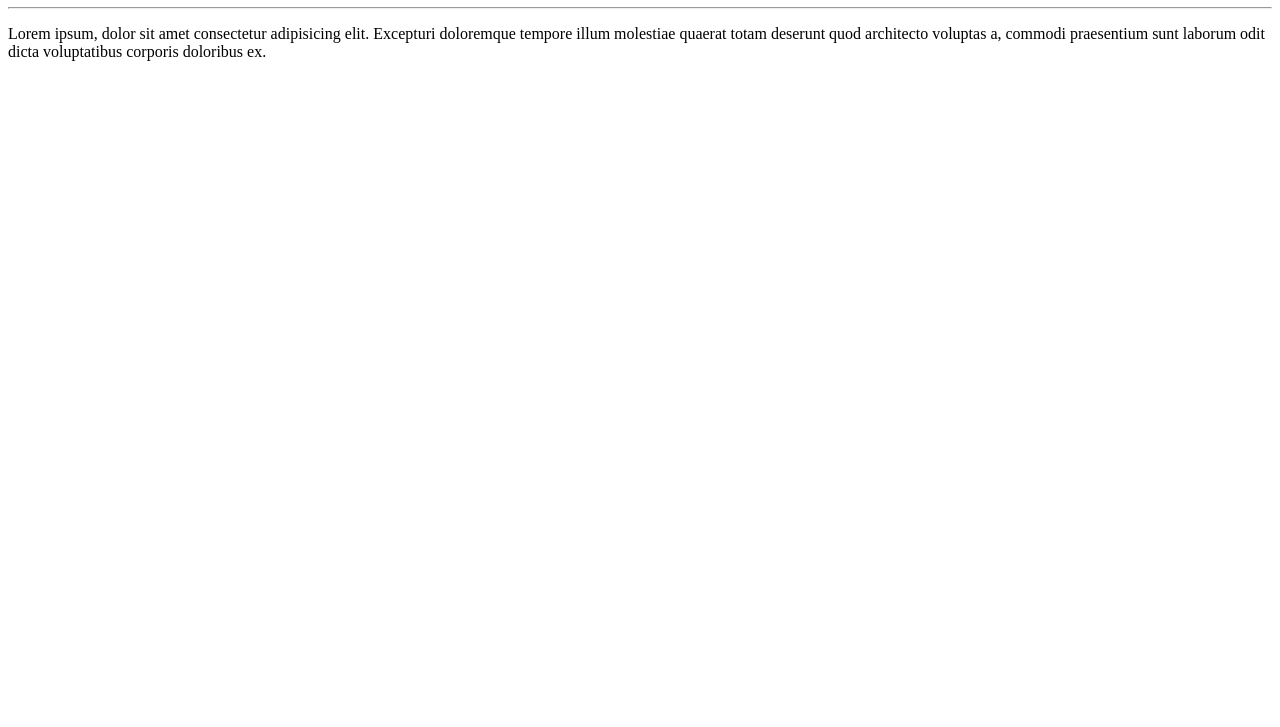
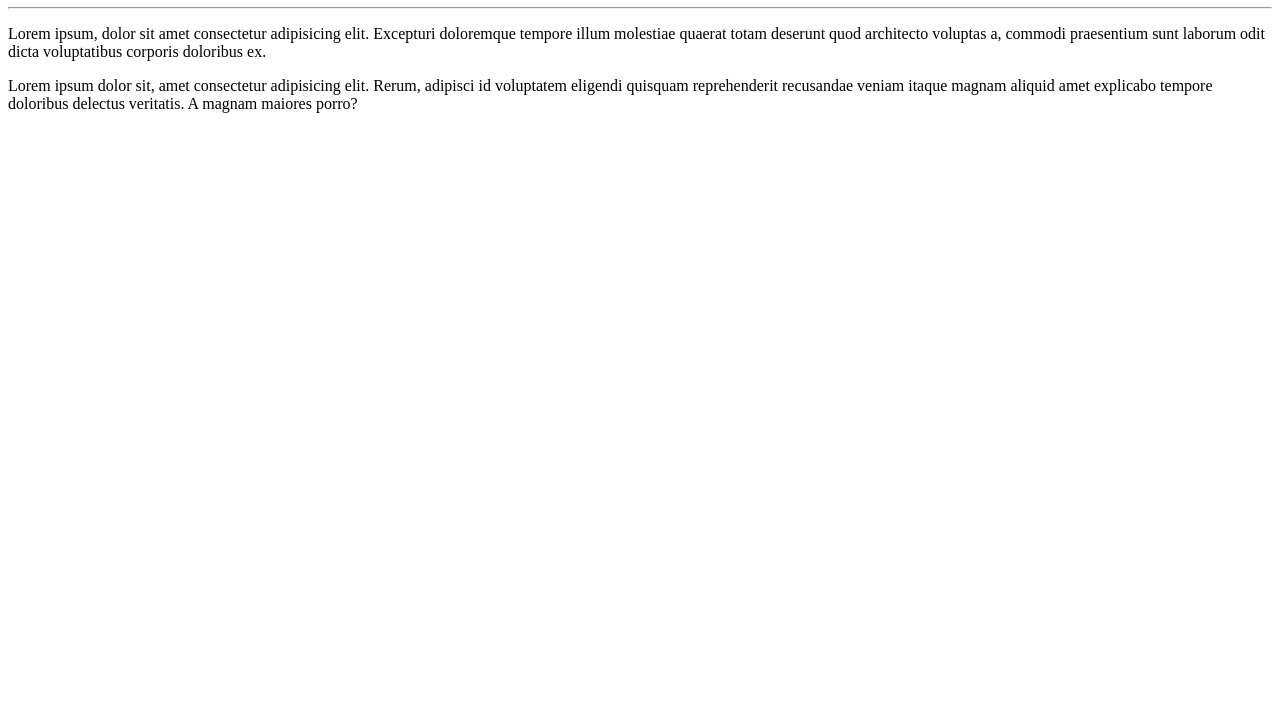
Before and after one commit to Natxn/p1, a plain HTML site: page site-exemplo/index.html in a window 1280 px wide. Shown: the part 73-800 px from the top of the page. Drawn offline with Linux system fonts and the light colour scheme.

Commit message:
add um paragrafo

```diff
--- a/site-exemplo/index.html
+++ b/site-exemplo/index.html
@@ -10,5 +10,6 @@
     <h1>Projeto html</h1>
     <hr>
     <p>Lorem ipsum, dolor sit amet consectetur adipisicing elit. Excepturi doloremque tempore illum molestiae quaerat totam deserunt quod architecto voluptas a, commodi praesentium sunt laborum odit dicta voluptatibus corporis doloribus ex.</p>
+    <p>Lorem ipsum dolor sit, amet consectetur adipisicing elit. Rerum, adipisci id voluptatem eligendi quisquam reprehenderit recusandae veniam itaque magnam aliquid amet explicabo tempore doloribus delectus veritatis. A magnam maiores porro?</p>
 </body>
 </html>
```
